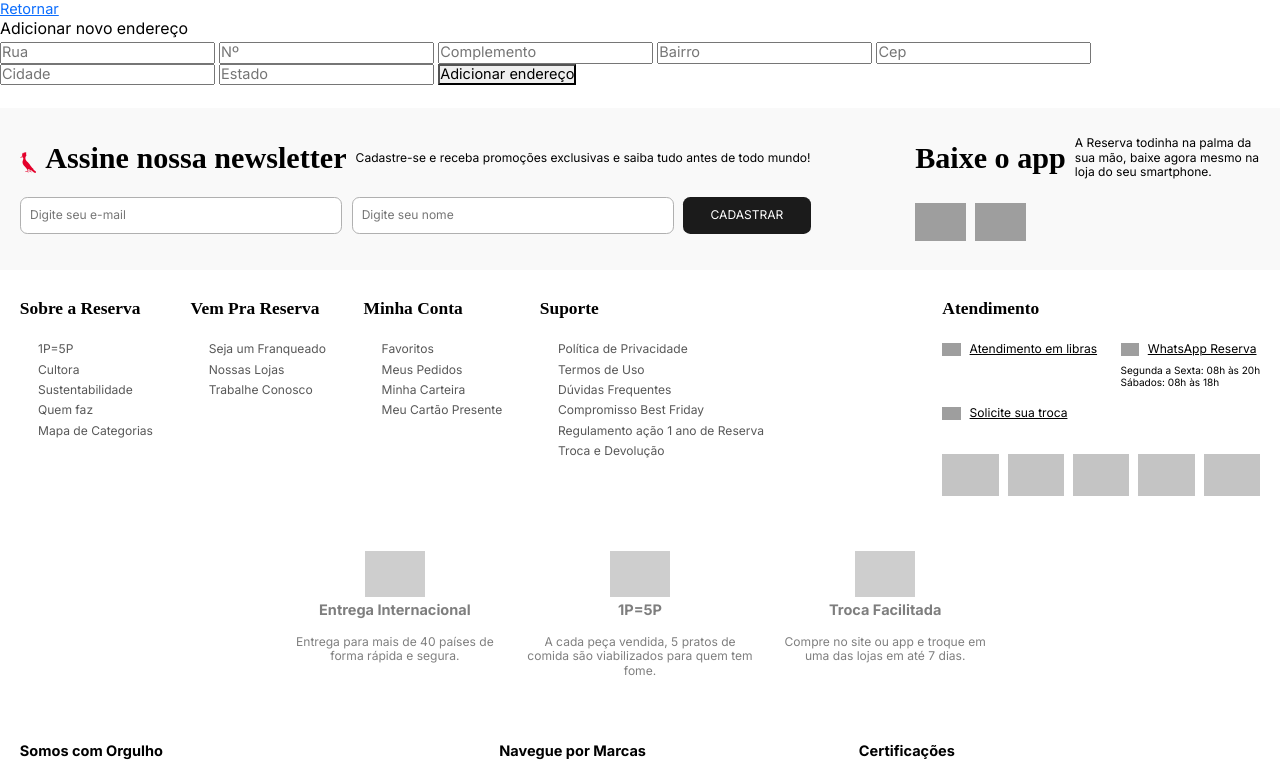
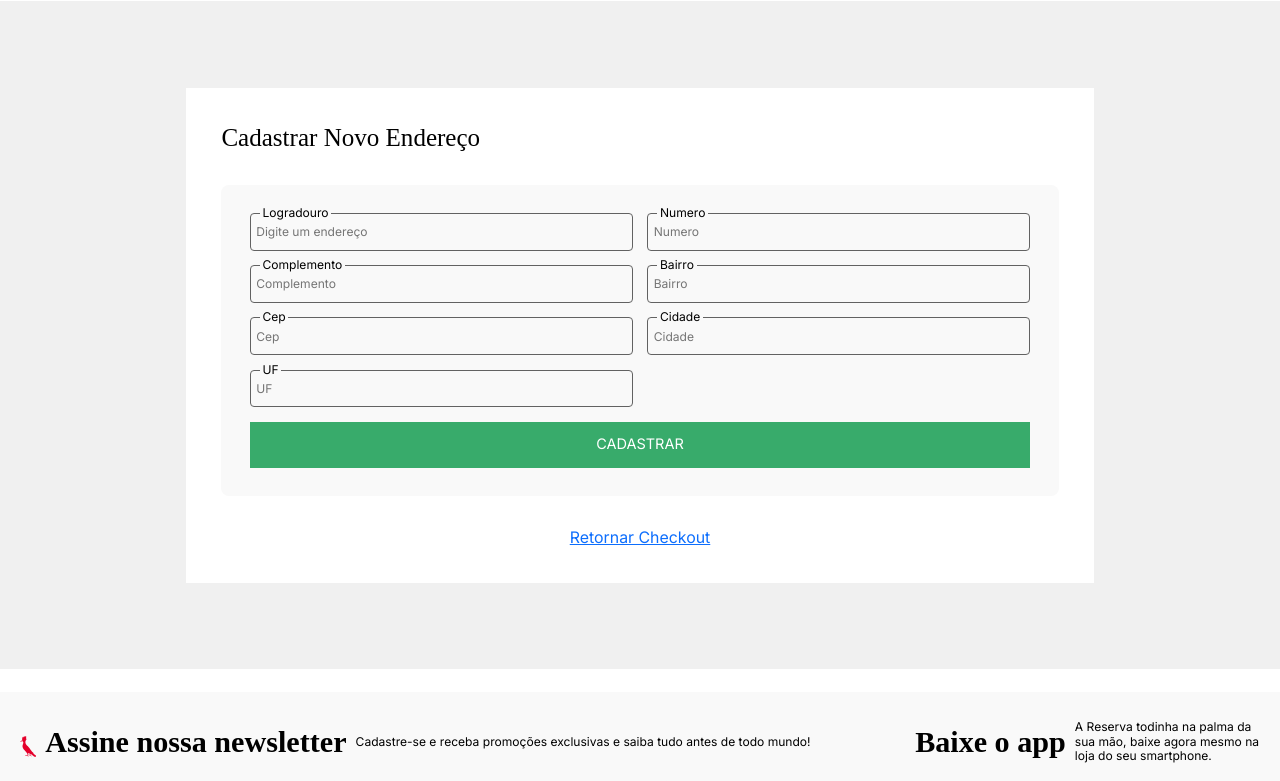
Before and after one commit to renanmarquespereira/ecommercerPythonDjango, a Django app: page /adicionarendereco/ in a window 1280 px wide. Shown: the part 103-884 px from the top of the page. Run offline with Django 5.2, Linux system fonts and the light colour scheme; data that the repository does not hold is empty; grey boxes are pictures that could not be loaded.

Commit message:
Atualizado Ultimo FordEnd

```diff
--- a/loja/templates/loja/adicionar_endereco.html
+++ b/loja/templates/loja/adicionar_endereco.html
@@ -5,20 +5,74 @@
 {% endblock %}
 
 {% block body %}
-<a href="{% url 'checkout' %}">Retornar</a>
 
-<h3>Adicionar novo endereço</h3>
-<form method="POST" action="{% url 'adicionar_endereco' %}">
+{% if messages %}
+  {% for message in messages %}
+    <div class="alert alert-{% if message.tags == 'error' %}danger{% else %}{{ message.tags }}{% endif %} alert-dismissible fade show" role="alert">
+      {{ message }}
+    </div>
+  {% endfor %}
+{% endif %}
+
+<main class="principal">
+
+      <section class="conta">
+          <div class="conta__container d-flex justify-content-center">
+          <div class="checkout__titulos">
+            <p class="checkout__titulo">Cadastrar Novo Endereço</p>
+          </div>
+
+          <form
+            class="conta__form"
+            action="{% url 'adicionar_endereco' %}"
+            method="POST"
+          >
               {% csrf_token %}
-    <input type="text" name="rua" placeholder="Rua">
-    <input type="number" name="numero" placeholder="Nº">
+
+                <div class="conta__item">
+                  <label for="rua">Logradouro</label>
+                  <input type="text" name="rua" placeholder="Digite um endereço">
+                </div>
+
+                <div class="conta__item">
+                  <label for="numero">Numero</label>
+                  <input type="number" name="numero" placeholder="Numero">
+                </div>
+
+              <div class="conta__item">
+                  <label for="complemento">Complemento</label>
                   <input type="text" name="complemento" placeholder="Complemento">
+              </div>
+
+              <div class="conta__item">
+                  <label for="bairro">Bairro</label>
                   <input type="text" name="bairro" placeholder="Bairro">
+              </div>
+
+              <div class="conta__item">
+                  <label for="cep">Cep</label>
                   <input type="number" name="cep" placeholder="Cep">
+              </div>
+
+              <div class="conta__item">
+                  <label for="cidade">Cidade</label>
                   <input type="text" name="cidade" placeholder="Cidade">
-    <input type="text" name="estado" placeholder="Estado">
+              </div>
 
-    <button type="submit">Adicionar endereço</button>
+              <div class="conta__item">
+                  <label for="estado">UF</label>
+                  <input type="text" name="estado" placeholder="UF">
+              </div>
 
+            <button class="subtotal__botao" type="submit">
+              Cadastrar
+            </button>
           </form>
+              <div class="d-flex justify-content-center gap-3 mt-3 w-100 fs-3">
+                  <a href="{% url 'checkout' %}">Retornar Checkout</a>
+              </div>
+
+        </div>
+      </section>
+    </main>
 {% endblock %}
--- a/loja/views.py
+++ b/loja/views.py
@@ -199,6 +199,7 @@
         else:
             return redirect('loja')
 
+
     # Apenas busca o pedido, sem criar
     pedido = Pedido.objects.filter(cliente=cliente, finalizado=False).first()
     if pedido:
@@ -218,16 +219,18 @@
 def finalizar_pedido(request, id_pedido):
     if request.method == "POST":
         dados = request.POST.dict()
-        erro = None
+        erro = False
         total_compra = dados.get('total')
         total_compra = float(total_compra.replace(',', '.'))
         pedido = Pedido.objects.get(id=id_pedido)
 
         if total_compra != float(pedido.preco_total):
-            erro = "Valores não conferem"
+            messages.error(request,"Valores não conferem")
+            erro = True
 
         if not "endereco" in dados:
-            erro = "Informe um endereço"
+            messages.error(request, "Informe um endereço")
+            erro = True
         else:
             id_endereco = dados.get("endereco")
             endereco = Endereco.objects.get(id=id_endereco)
@@ -237,9 +240,10 @@
             try:
                 validate_email(dados.get("email"))
             except ValidationError:
-                erro = "Informe um email"
+                messages.error(request, "Informe um email")
+                erro = True
 
-            if not erro:
+            if not messages:
                 clientes = Cliente.objects.filter(email=dados.get("email"))
                 if clientes:
                     pedido.cliente = clientes[0]
@@ -253,7 +257,7 @@
 
         if erro:
             enderecos = Endereco.objects.filter(cliente=pedido.cliente)
-            context = {"erro": erro, "pedido": pedido, "enderecos": enderecos}
+            context = {"pedido": pedido, "enderecos": enderecos}
             return render(request,'loja/checkout.html', context)
         else:
             itens_pedido = ItensPedido.objects.filter(pedido=pedido)
@@ -314,19 +318,25 @@
                 return redirect('loja')
 
         dados = request.POST.dict()
-        endereco = Endereco.objects.create(
-            cliente=cliente,
-            rua=dados.get('rua'),
-            numero=dados.get('numero'),
-            complemento=dados.get('complemento'),
-            cep=dados.get('cep'),
-            bairro=dados.get('bairro'),
-            cidade=dados.get('cidade'),
-            estado=dados.get('estado'),
-        )
 
-        endereco.save()
-        return redirect('checkout')
+        if dados.get("rua") and dados.get("numero") and dados.get("cep"):
+            endereco = Endereco.objects.create(
+                cliente=cliente,
+                rua=dados.get('rua'),
+                numero=dados.get('numero'),
+                complemento=dados.get('complemento'),
+                cep=dados.get('cep'),
+                bairro=dados.get('bairro'),
+                cidade=dados.get('cidade'),
+                estado=dados.get('estado'),
+            )
+
+            endereco.save()
+            return redirect('checkout')
+        else:
+            messages.error(request,"Informe ao menos, RUA, numero e CEP")
+            context = {}
+            return render(request, 'loja/adicionar_endereco.html', context)
 
     else:
         context = {}
```
Also changed, not shown: loja/templates/interno/gerenciar_loja.html (+29 -9 lines), loja/templates/loja/checkout.html (+103 -19 lines). Lines whose indentation alone changed are shown as unchanged.
